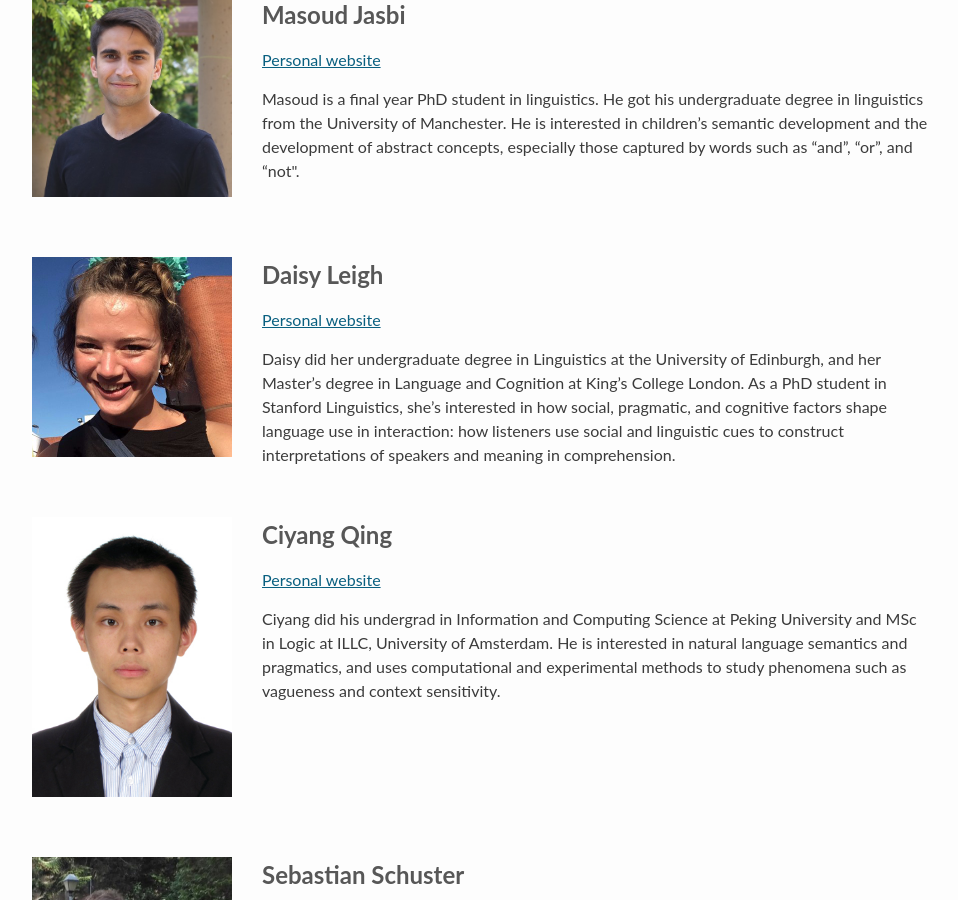
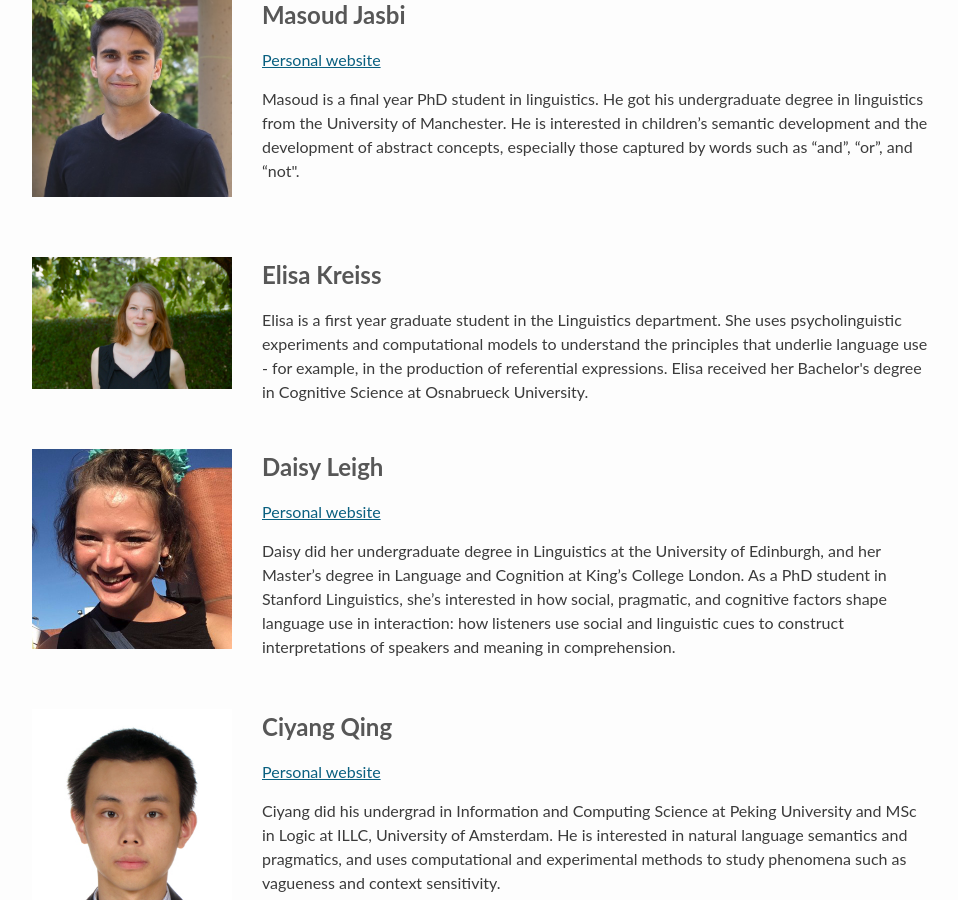
Before and after one commit to alpslab-stanford/alpslab.stanford.edu, a Jekyll site: the page built from 01-people.html, in a window 1280 px wide and 900 px high, scrolled down 1354 px. Shown: the whole window, without its empty margins (158-1116 px from the left). Built offline with Jekyll 4.4.1, drawn with Linux system fonts in a browser that asks for light colours; Markdown is read by kramdown in place of the engine named in the settings; a script that is not in the unit is left out.

Commit message:
add Elisa

```diff
--- a/_data/alpslab.yml
+++ b/_data/alpslab.yml
@@ -31,6 +31,12 @@
         - >
           Masoud is a final year PhD student in linguistics. He got his undergraduate degree in linguistics from the University of Manchester. He is interested in children’s semantic development and the development of abstract concepts, especially those captured by words such as “and”, “or”, and “not".
 
+    - name: Elisa Kreiss
+      img: elisa.jpg
+      bio:
+        - >
+          Elisa is a first year graduate student in the Linguistics department. She uses psycholinguistic experiments and computational models to understand the principles that underlie language use - for example, in the production of referential expressions. Elisa received her Bachelor's degree in Cognitive Science at Osnabrueck University.
+
     - name: Daisy Leigh
       webpage: //web.stanford.edu/~ddleigh/
       img: daisy.jpg
```
Also changed, not shown: images/members/Elisa.jpg (added), 1 other file.
